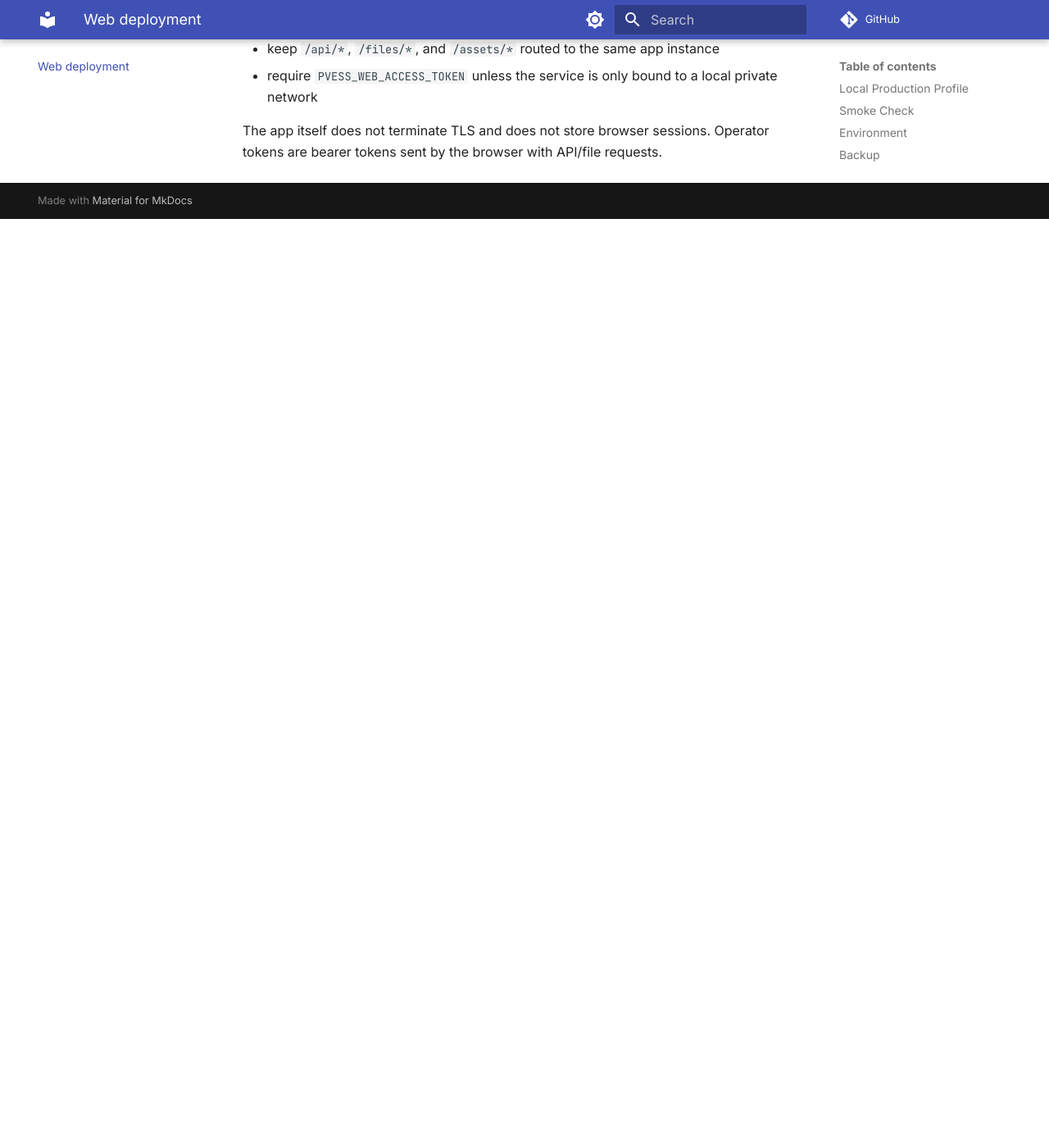
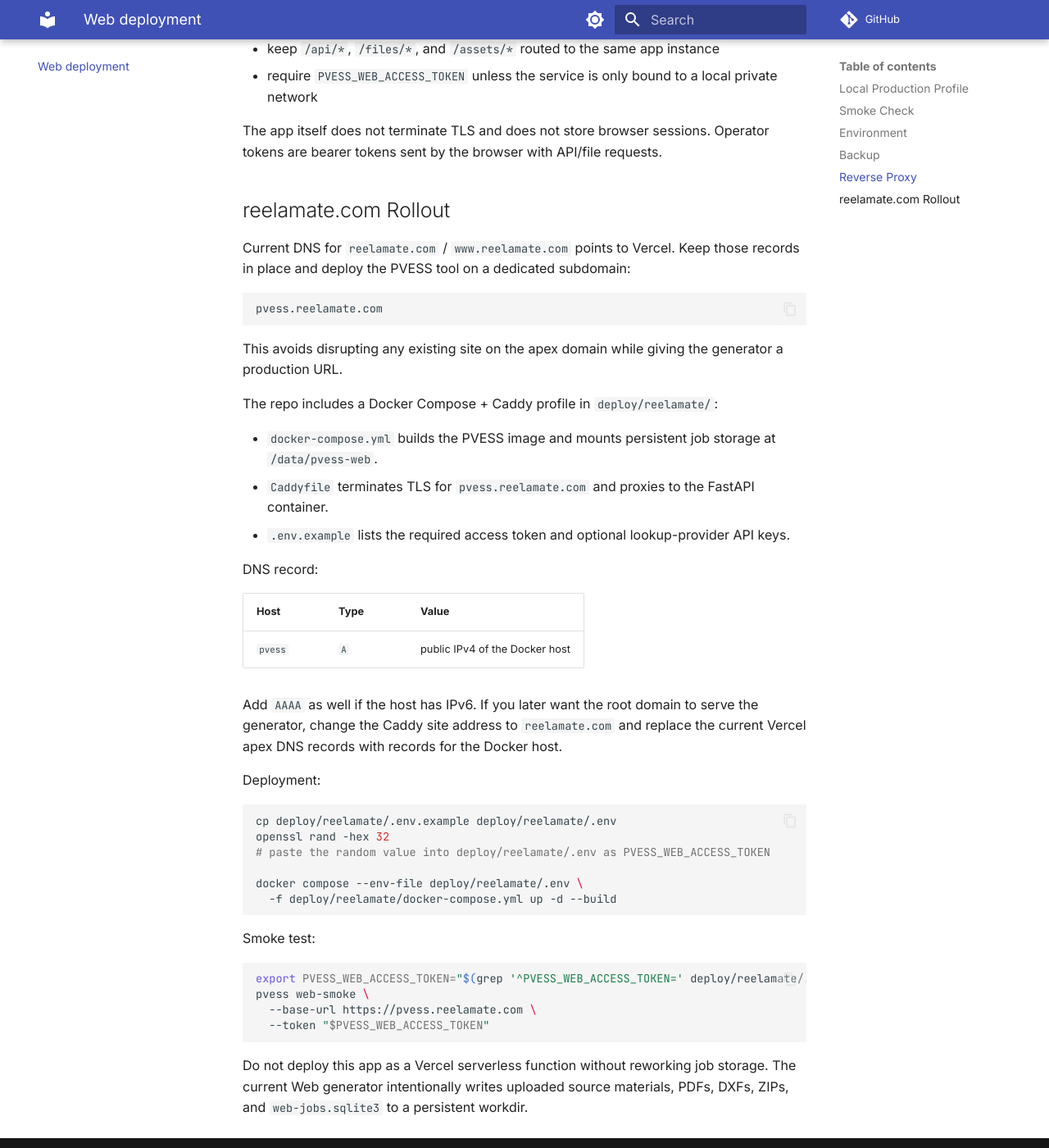
Before and after one commit to maxwu1978/pvess-calc, an MkDocs documentation site: the page built from docs/web-deployment.md, in a window 1280 px wide and 1400 px high, scrolled down 2484 px. Shown: the whole window at 82% size. Built offline with MkDocs 1.6.1 and Material for MkDocs 9.7.7, drawn with Linux system fonts in a browser that asks for light colours; comment, search, counter and statistics services are not loaded; before the commit the page ends 2751 px from its top, so only the background shows below that.

Commit message:
add reelamate deployment profile

````diff
--- a/docs/web-deployment.md
+++ b/docs/web-deployment.md
@@ -93,3 +93,59 @@
 
 The app itself does not terminate TLS and does not store browser sessions.
 Operator tokens are bearer tokens sent by the browser with API/file requests.
+
+## reelamate.com Rollout
+
+Current DNS for `reelamate.com` / `www.reelamate.com` points to Vercel. Keep
+those records in place and deploy the PVESS tool on a dedicated subdomain:
+
+```text
+pvess.reelamate.com
+```
+
+This avoids disrupting any existing site on the apex domain while giving the
+generator a production URL.
+
+The repo includes a Docker Compose + Caddy profile in
+`deploy/reelamate/`:
+
+- `docker-compose.yml` builds the PVESS image and mounts persistent job storage
+  at `/data/pvess-web`.
+- `Caddyfile` terminates TLS for `pvess.reelamate.com` and proxies to the
+  FastAPI container.
+- `.env.example` lists the required access token and optional lookup-provider
+  API keys.
+
+DNS record:
+
+| Host | Type | Value |
+|---|---|---|
+| `pvess` | `A` | public IPv4 of the Docker host |
+
+Add `AAAA` as well if the host has IPv6. If you later want the root domain to
+serve the generator, change the Caddy site address to `reelamate.com` and
+replace the current Vercel apex DNS records with records for the Docker host.
+
+Deployment:
+
+```bash
+cp deploy/reelamate/.env.example deploy/reelamate/.env
+openssl rand -hex 32
+# paste the random value into deploy/reelamate/.env as PVESS_WEB_ACCESS_TOKEN
+
+docker compose --env-file deploy/reelamate/.env \
+  -f deploy/reelamate/docker-compose.yml up -d --build
+```
+
+Smoke test:
+
+```bash
+export PVESS_WEB_ACCESS_TOKEN="$(grep '^PVESS_WEB_ACCESS_TOKEN=' deploy/reelamate/.env | cut -d= -f2-)"
+pvess web-smoke \
+  --base-url https://pvess.reelamate.com \
+  --token "$PVESS_WEB_ACCESS_TOKEN"
+```
+
+Do not deploy this app as a Vercel serverless function without reworking job
+storage. The current Web generator intentionally writes uploaded source
+materials, PDFs, DXFs, ZIPs, and `web-jobs.sqlite3` to a persistent workdir.
````
Also changed, not shown: CHANGELOG.md (+13 -0 lines), ROADMAP.md (+32 -1 lines), deploy/reelamate/README.md (added, +65 -0 lines), 3 other files.
